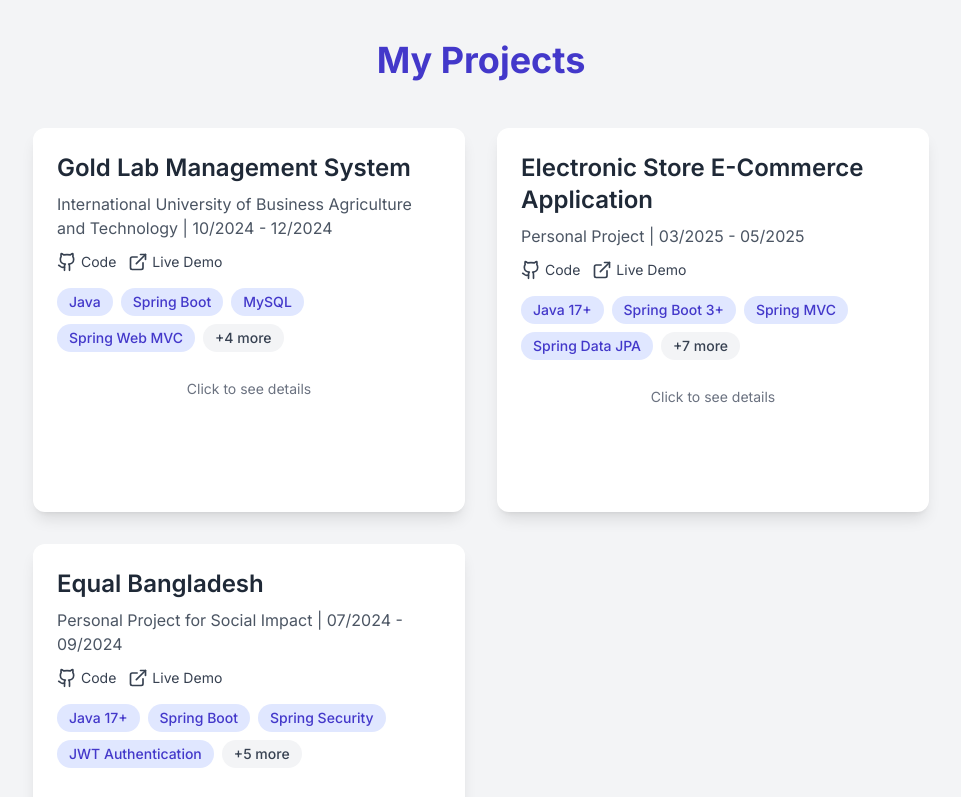
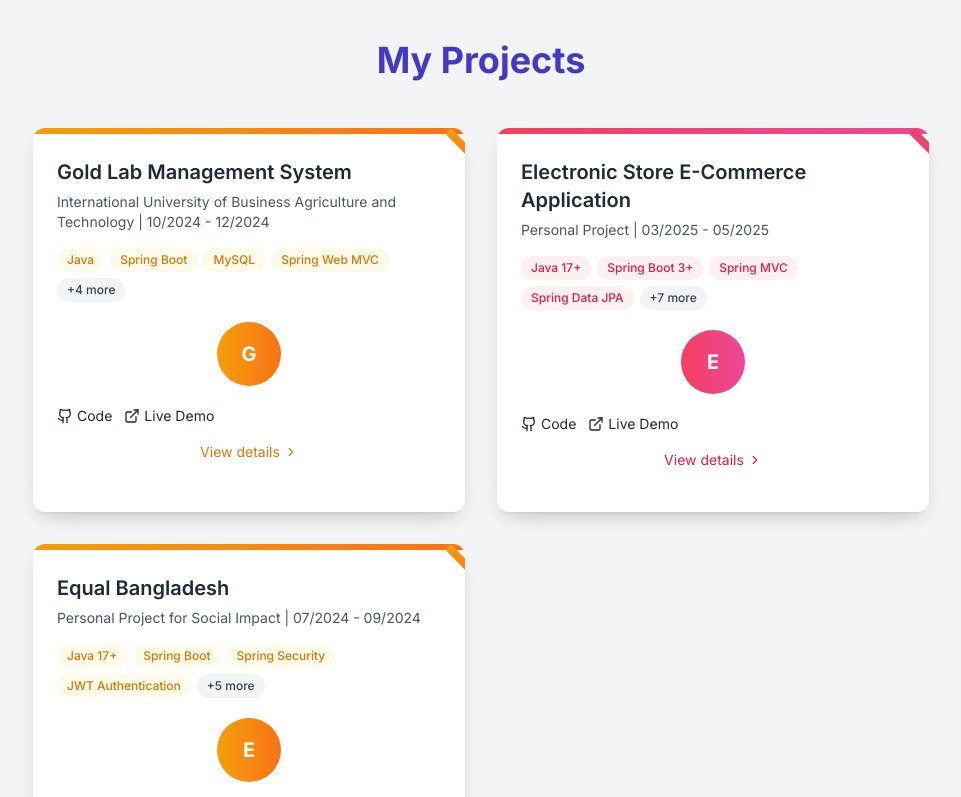
Before and after one commit to alamin5G/portfolio, a React (Create React App) app: page / in a window 1280 px wide. Shown: the part 3660-4457 px from the top of the page, without its empty margins (159-1120 px from the left). Built offline with nearby package versions, Linux system fonts and the light colour scheme.

Commit message:
project 2nd version

```diff
--- a/src/App.js
+++ b/src/App.js
@@ -24,6 +24,7 @@ import './styles/animations.css'; // Ensure this path is correct
 import './styles/certificates.css';
 import './styles/footer.css'; // Ensure this path is correct
 import './styles/hobbies-animation.css';
+import './styles/project-card.css'; // Ensure this path is correct
 import './styles/strengths.css';
 
 
--- a/src/components/ProjectCard.jsx
+++ b/src/components/ProjectCard.jsx
@@ -1,8 +1,10 @@
-import { ExternalLink, Github } from 'lucide-react';
-import { useState } from 'react';
+import { ArrowRight, ChevronRight, ExternalLink, Github } from 'lucide-react';
+import { useEffect, useRef, useState } from 'react';
 
 const ProjectCard = ({ project }) => {
   const [isFlipped, setIsFlipped] = useState(false);
+  const [isHovered, setIsHovered] = useState(false);
+  const cardRef = useRef(null);
 
   // Handle link clicks without triggering card flip
   const handleLinkClick = (e, url) => {
@@ -10,94 +12,222 @@ const ProjectCard = ({ project }) => {
     window.open(url, '_blank');
   };
 
+  // For tracking mouse position for 3D hover effect
+  const handleMouseMove = (e) => {
+    if (!cardRef.current || !isHovered) return;
+
+    const card = cardRef.current;
+    const rect = card.getBoundingClientRect();
+
+    const x = e.clientX - rect.left; // x position within the element
+    const y = e.clientY - rect.top;  // y position within the element
+
+    const centerX = rect.width / 2;
+    const centerY = rect.height / 2;
+
+    // Calculate rotation based on mouse position
+    const rotateY = ((x - centerX) / centerX) * 5; // Max 5 degrees
+    const rotateX = ((centerY - y) / centerY) * 5; // Max 5 degrees
+
+    // Apply the transform to create 3D tilt effect when not flipped
+    if (!isFlipped) {
+      card.style.transform = `perspective(1000px) rotateX(${rotateX}deg) rotateY(${rotateY}deg)`;
+    }
+  };
+
+  // Reset transform when mouse leaves
+  const handleMouseLeave = () => {
+    setIsHovered(false);
+    if (cardRef.current) {
+      cardRef.current.style.transform = `perspective(1000px) rotateX(0deg) rotateY(0deg)`;
+      setTimeout(() => {
+        if (cardRef.current && isFlipped) {
+          cardRef.current.style.transform = `perspective(1000px) rotateY(180deg)`;
+        }
+      }, 150);
+    }
+  };
+
+  useEffect(() => {
+    if (cardRef.current) {
+      if (isFlipped) {
+        cardRef.current.style.transform = `perspective(1000px) rotateY(180deg)`;
+      } else {
+        cardRef.current.style.transform = `perspective(1000px) rotateY(0deg)`;
+      }
+    }
+  }, [isFlipped]);
+
+  // Get a color scheme for the project based on its name
+  const getProjectColor = () => {
+    // Simple hash function to get a consistent color for the same project name
+    const stringToHash = str => {
+      let hash = 0;
+      for (let i = 0; i < str.length; i++) {
+        hash = str.charCodeAt(i) + ((hash << 5) - hash);
+      }
+      return hash;
+    };
+
+    const hash = stringToHash(project.name);
+    const colorIndex = Math.abs(hash) % projectColors.length;
+    return projectColors[colorIndex];
+  };
+
+  const projectColors = [
+    { primary: 'from-indigo-500 to-blue-500', hover: 'from-indigo-600 to-blue-600', light: 'bg-indigo-50 dark:bg-indigo-900/30', text: 'text-indigo-600 dark:text-indigo-300' },
+    { primary: 'from-rose-500 to-pink-500', hover: 'from-rose-600 to-pink-600', light: 'bg-rose-50 dark:bg-rose-900/30', text: 'text-rose-600 dark:text-rose-300' },
+    { primary: 'from-teal-500 to-emerald-500', hover: 'from-teal-600 to-emerald-600', light: 'bg-teal-50 dark:bg-teal-900/30', text: 'text-teal-600 dark:text-teal-300' },
+    { primary: 'from-amber-500 to-orange-500', hover: 'from-amber-600 to-orange-600', light: 'bg-amber-50 dark:bg-amber-900/30', text: 'text-amber-600 dark:text-amber-300' },
+    { primary: 'from-violet-500 to-purple-500', hover: 'from-violet-600 to-purple-600', light: 'bg-violet-50 dark:bg-violet-900/30', text: 'text-violet-600 dark:text-violet-300' }
+  ];
+
+  const colorScheme = getProjectColor();
+
   return (
     <div
-      className="relative h-96 perspective-1000 cursor-pointer"
+      className="relative h-96 perspective-1000"
+      onMouseMove={handleMouseMove}
+      onMouseEnter={() => setIsHovered(true)}
+      onMouseLeave={handleMouseLeave}
+    >
+      <div
+        ref={cardRef}
+        className="project-card relative w-full h-full transition-all duration-500"
         onClick={() => setIsFlipped(!isFlipped)}
       >
-      <div className={`relative w-full h-full transition-transform duration-700 transform-style-3d ${isFlipped ? 'rotate-y-180' : ''}`}>
         {/* Front of card */}
-        <div className="absolute w-full h-full bg-white dark:bg-gray-800 rounded-xl shadow-lg p-6 backface-hidden hover-lift">
-          <h3 className="text-2xl font-semibold text-gray-800 dark:text-gray-100 mb-2">{project.name}</h3>
-          <p className="text-gray-600 dark:text-gray-300 mb-3">{project.organization} | {project.duration}</p>
+        <div className="absolute w-full h-full bg-white dark:bg-gray-800 rounded-xl shadow-lg overflow-hidden backface-hidden">
+          {/* Top colored bar */}
+          <div className={`h-1.5 bg-gradient-to-r ${colorScheme.primary} w-full`}></div>
+
+          <div className="p-6">
+            <h3 className="text-xl font-semibold text-gray-800 dark:text-gray-100 mb-1.5">{project.name}</h3>
+            <p className="text-gray-600 dark:text-gray-300 text-sm">{project.organization} | {project.duration}</p>
+
+            {/* Technologies */}
+            <div className="flex flex-wrap gap-1.5 mt-4">
+              {project.technologies.slice(0, 4).map((tech, idx) => (
+                <span
+                  key={idx}
+                  className={`${colorScheme.light} ${colorScheme.text} text-xs font-medium px-2.5 py-1 rounded-full
+                    transform transition-all duration-300 hover:scale-105 hover:shadow-sm`}
+                  style={{animationDelay: `${idx * 100}ms`}}
+                >
+                  {tech}
+                </span>
+              ))}
+              {project.technologies.length > 4 && (
+                <span className="bg-gray-100 dark:bg-gray-700 text-gray-700 dark:text-gray-300 text-xs font-medium px-2.5 py-1 rounded-full">
+                  +{project.technologies.length - 4} more
+                </span>
+              )}
+            </div>
+
+            {/* Project thumbnail or icon - optional */}
+            <div className="my-5 flex justify-center">
+              {project.image ? (
+                <img
+                  src={project.image}
+                  alt={`${project.name} preview`}
+                  className="max-h-24 object-cover rounded-md shadow-sm transition-transform duration-300 group-hover:scale-105"
+                />
+              ) : (
+                <div className={`w-16 h-16 rounded-full bg-gradient-to-r ${colorScheme.primary} flex items-center justify-center text-white text-xl font-bold`}>
+                  {project.name.charAt(0)}
+                </div>
+              )}
+            </div>
 
             {/* Project links */}
-          <div className="flex space-x-3 mb-4">
+            <div className="flex space-x-3 mt-4">
               {project.githubUrl && (
                 <button
                   onClick={(e) => handleLinkClick(e, project.githubUrl)}
-                className="flex items-center text-gray-700 dark:text-gray-300 hover:text-indigo-600 dark:hover:text-indigo-400 transition-colors"
+                  className={`flex items-center hover:${colorScheme.text} transition-colors`}
                   aria-label="View GitHub repository"
                 >
-                <Github className="w-5 h-5 mr-1" />
+                  <Github className="w-4 h-4 mr-1" />
                   <span className="text-sm">Code</span>
                 </button>
               )}
               {project.liveUrl && (
                 <button
                   onClick={(e) => handleLinkClick(e, project.liveUrl)}
-                className="flex items-center text-gray-700 dark:text-gray-300 hover:text-indigo-600 dark:hover:text-indigo-400 transition-colors"
+                  className={`flex items-center hover:${colorScheme.text} transition-colors`}
                   aria-label="View live project"
                 >
-                <ExternalLink className="w-5 h-5 mr-1" />
+                  <ExternalLink className="w-4 h-4 mr-1" />
                   <span className="text-sm">Live Demo</span>
                 </button>
               )}
             </div>
 
-          <div className="flex flex-wrap gap-2 mt-4">
-            {project.technologies.slice(0, 4).map((tech, idx) => (
-              <span key={idx} className="bg-indigo-100 dark:bg-indigo-900 text-indigo-700 dark:text-indigo-200 text-sm font-medium px-3 py-1 rounded-full">
-                {tech}
-              </span>
-            ))}
-            {project.technologies.length > 4 && (
-              <span className="bg-gray-100 dark:bg-gray-700 text-gray-700 dark:text-gray-300 text-sm font-medium px-3 py-1 rounded-full">
-                +{project.technologies.length - 4} more
-              </span>
-            )}
+            <div className={`mt-4 text-center text-sm ${colorScheme.text} flex items-center justify-center gap-1 project-details-prompt transition-opacity duration-300`}>
+              <span>View details</span>
+              <ChevronRight className="w-3.5 h-3.5 details-arrow transition-transform duration-300" />
+            </div>
           </div>
 
-          <div className="mt-6 text-center">
-            <span className="text-sm text-gray-500 dark:text-gray-400">Click to see details</span>
+          {/* Decorative corners */}
+          <div className="absolute top-0 right-0 w-12 h-12 overflow-hidden">
+            <div className={`absolute transform rotate-45 bg-gradient-to-r ${colorScheme.primary} text-white py-1 px-6 -right-6 top-4`}></div>
           </div>
         </div>
 
         {/* Back of card */}
-        <div className="absolute w-full h-full bg-white dark:bg-gray-800 rounded-xl shadow-lg p-6 rotate-y-180 backface-hidden overflow-y-auto">
-          <h3 className="text-xl font-semibold text-gray-800 dark:text-gray-100 mb-3">{project.name}</h3>
-          <ul className="list-disc list-inside space-y-1 text-gray-700 dark:text-gray-300 mb-4">
+        <div className="absolute w-full h-full bg-white dark:bg-gray-800 rounded-xl shadow-lg overflow-hidden rotate-y-180 backface-hidden">
+          {/* Top colored bar */}
+          <div className={`h-1.5 bg-gradient-to-r ${colorScheme.primary} w-full`}></div>
+
+          <div className="p-6">
+            <h3 className={`text-lg font-semibold ${colorScheme.text} mb-3 flex items-center`}>
+              <span>{project.name}</span>
+              <div className={`ml-2 w-1.5 h-1.5 rounded-full bg-gradient-to-r ${colorScheme.primary} animate-pulse`}></div>
+            </h3>
+
+            <div className="max-h-52 overflow-y-auto project-description pr-1">
+              <ul className="list-none space-y-2 text-gray-700 dark:text-gray-300">
                 {project.description.map((point, idx) => (
-              <li key={idx} className="text-sm">{point}</li>
+                  <li key={idx} className="text-sm flex items-start">
+                    <div className={`${colorScheme.text} mr-1.5 mt-0.5`}>
+                      <ArrowRight className="w-3 h-3" />
+                    </div>
+                    <span>{point}</span>
+                  </li>
                 ))}
               </ul>
+            </div>
 
             {/* Project links on back side too */}
-          <div className="flex space-x-4 mt-6 mb-8">
+            <div className="flex space-x-3 mt-6">
               {project.githubUrl && (
                 <button
                   onClick={(e) => handleLinkClick(e, project.githubUrl)}
-                className="flex items-center bg-gray-100 dark:bg-gray-700 px-4 py-2 rounded-md hover:bg-gray-200 dark:hover:bg-gray-600 transition-colors"
+                  className={`flex items-center bg-gray-100 dark:bg-gray-700 px-3 py-1.5 rounded-md hover:bg-gray-200 dark:hover:bg-gray-600 transition-colors text-sm`}
                   aria-label="View GitHub repository"
                 >
-                <Github className="w-5 h-5 mr-2" />
-                <span>View Code</span>
+                  <Github className="w-4 h-4 mr-1.5" />
+                  <span>Code</span>
                 </button>
               )}
               {project.liveUrl && (
                 <button
                   onClick={(e) => handleLinkClick(e, project.liveUrl)}
-                className="flex items-center bg-indigo-100 dark:bg-indigo-900/50 text-indigo-700 dark:text-indigo-300 px-4 py-2 rounded-md hover:bg-indigo-200 dark:hover:bg-indigo-800 transition-colors"
+                  className={`flex items-center bg-gradient-to-r ${colorScheme.primary} hover:${colorScheme.hover} text-white px-3 py-1.5 rounded-md transition-all duration-300 text-sm hover:shadow-md`}
                   aria-label="View live project"
                 >
-                <ExternalLink className="w-5 h-5 mr-2" />
+                  <ExternalLink className="w-4 h-4 mr-1.5" />
                   <span>Live Demo</span>
                 </button>
               )}
             </div>
 
             <div className="absolute bottom-4 left-0 right-0 text-center">
-            <span className="text-sm text-gray-500 dark:text-gray-400">Click to flip back</span>
+              <div className="inline-flex items-center text-sm text-gray-500 dark:text-gray-400 hover:text-gray-700 dark:hover:text-gray-200 transition-colors cursor-pointer">
+                <span>Flip back</span>
+              </div>
+            </div>
           </div>
         </div>
       </div>
--- /dev/null
+++ b/src/styles/project-card.css
@@ -0,0 +1,82 @@
+.project-card {
+  transform-style: preserve-3d;
+  cursor: pointer;
+  transition: transform 0.6s cubic-bezier(0.23, 1, 0.32, 1);
+  box-shadow: 0 10px 30px -15px rgba(0, 0, 0, 0.1);
+}
+
+.project-card:hover {
+  box-shadow: 0 20px 30px -15px rgba(0, 0, 0, 0.2);
+}
+
+.project-card:hover .project-details-prompt {
+  opacity: 0.9;
+}
+
+.project-card:hover .details-arrow {
+  transform: translateX(3px);
+}
+
+.backface-hidden {
+  -webkit-backface-visibility: hidden;
+  backface-visibility: hidden;
+}
+
+.rotate-y-180 {
+  transform: rotateY(180deg);
+}
+
+.project-description::-webkit-scrollbar {
+  width: 4px;
+}
+
+.project-description::-webkit-scrollbar-track {
+  background: rgba(0, 0, 0, 0.05);
+  border-radius: 10px;
+}
+
+.project-description::-webkit-scrollbar-thumb {
+  background: rgba(0, 0, 0, 0.15);
+  border-radius: 10px;
+}
+
+.perspective-1000 {
+  perspective: 1000px;
+}
+
+.transform-style-3d {
+  transform-style: preserve-3d;
+}
+
+/* For the technology tags animation */
+.project-card span[class*="bg-"] {
+  animation: fadeIn 0.5s ease-out forwards;
+  opacity: 0;
+}
+
+@keyframes fadeIn {
+  from {
+    opacity: 0;
+    transform: translateY(5px);
+  }
+  to {
+    opacity: 1;
+    transform: translateY(0);
+  }
+}
+
+/* Pulse animation for the dot next to project name */
+@keyframes pulse {
+  0%, 100% {
+    opacity: 0.6;
+    transform: scale(1);
+  }
+  50% {
+    opacity: 1;
+    transform: scale(1.2);
+  }
+}
+
+.animate-pulse {
+  animation: pulse 2s cubic-bezier(0.4, 0, 0.6, 1) infinite;
+}
```
Lines whose indentation alone changed are shown as unchanged.
